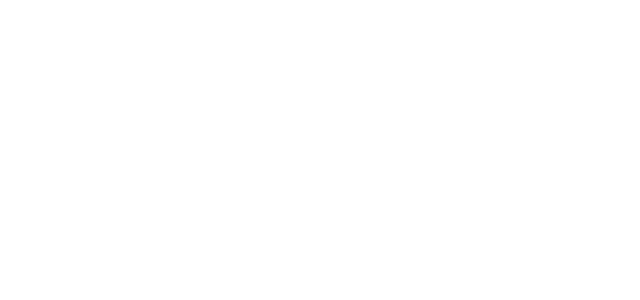
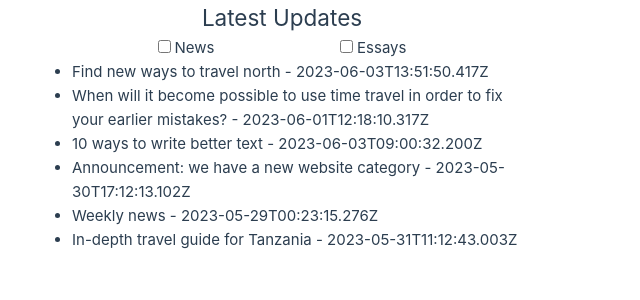
Before and after one commit to RadomirDjokovic4492/vue-test, a Vue app: page / in a window 1280 px wide. Shown: the top 300 px of the page, without its empty margins (0-640 px from the left). Built offline with nearby package versions, Linux system fonts and the light colour scheme; the HTML template or start-up script is replaced by a standard one.

Commit message:
wip: :construction: add skeleton of LatestUpdates component

```diff
--- /dev/null
+++ b/globals.d.ts
@@ -0,0 +1 @@
+declare var LATEST_ARTICLES: any
--- a/src/assets/base.css
+++ b/src/assets/base.css
@@ -84,3 +84,7 @@
   -webkit-font-smoothing: antialiased;
   -moz-osx-font-smoothing: grayscale;
 }
+
+h2 {
+  text-align: center;
+}
--- a/src/components/LatestUpdates.vue
+++ b/src/components/LatestUpdates.vue
@@ -1,5 +1,91 @@
-<script setup lang="ts"></script>
+<script setup lang="ts">
+//
+window.LATEST_ARTICLES = [
+  {
+    title: 'Find new ways to travel north',
+    publishDate: '2023-06-03T13:51:50.417Z',
+    category: 'news',
+    url: '/articles/4738.html',
+  },
+  {
+    title: 'When will it become possible to use time travel in order to fix your earlier mistakes?',
+    publishDate: '2023-06-01T12:18:10.317Z',
+    category: 'essay',
+    url: '/articles/7256.html',
+  },
+  {
+    title: '10 ways to write better text',
+    publishDate: '2023-06-03T09:00:32.200Z',
+    category: 'news',
+    url: '/articles/7247.html',
+  },
+  {
+    title: 'Announcement: we have a new website category',
+    publishDate: '2023-05-30T17:12:13.102Z',
+    category: 'news',
+    url: '/articles/1749.html',
+  },
+  {
+    title: 'Weekly news',
+    publishDate: '2023-05-29T00:23:15.276Z',
+    category: 'news',
+    url: '/articles/1538.html',
+  },
+  {
+    title: 'In-depth travel guide for Tanzania',
+    publishDate: '2023-05-31T11:12:43.003Z',
+    category: 'essay',
+    url: '/articles/2594.html',
+  },
+]
+
+import { ref, onMounted } from 'vue'
+
+const data = ref<{
+  latestUpdates: []
+} | null>(null)
+
+onMounted(() => {
+  data.value = {
+    latestUpdates: window.LATEST_ARTICLES,
+  }
+})
+</script>
 
 <template>
-  <div></div>
+  <div class="latest-updates">
+    <h2>Latest Updates</h2>
+    <div class="filter-box">
+      <div>
+        <input id="news" type="checkbox" />
+        <label for="news">News</label>
+      </div>
+
+      <div>
+        <input id="essays" type="checkbox" />
+        <label for="essays">Essays</label>
+      </div>
+    </div>
+    <div class="article-box">
+      <ul v-if="data?.latestUpdates.length">
+        <li v-for="article in data?.latestUpdates" :key="article.url">
+          {{ article.title }} - {{ article.publishDate }}
+        </li>
+      </ul>
+    </div>
+  </div>
 </template>
+
+<style scoped>
+.latest-updates {
+  width: 100%;
+  max-width: 500px;
+}
+.filter-box {
+  display: flex;
+  justify-content: space-evenly;
+}
+input + label {
+  margin-left: 0.25rem;
+}
+</style>
```
